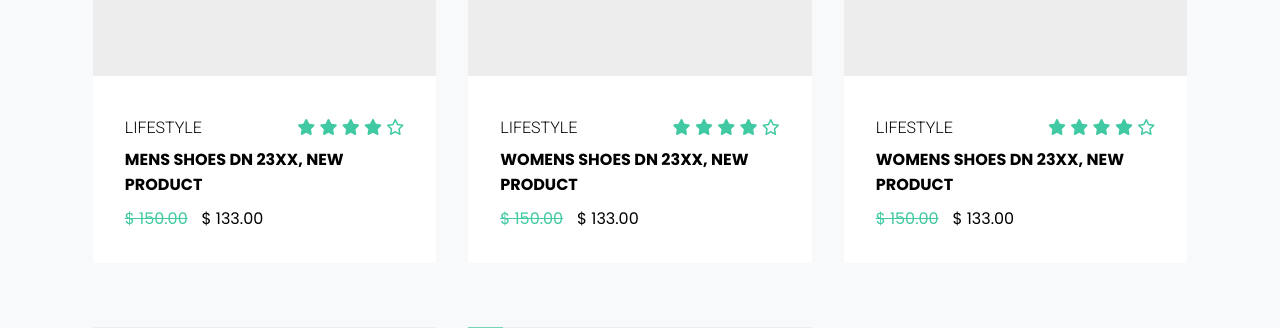
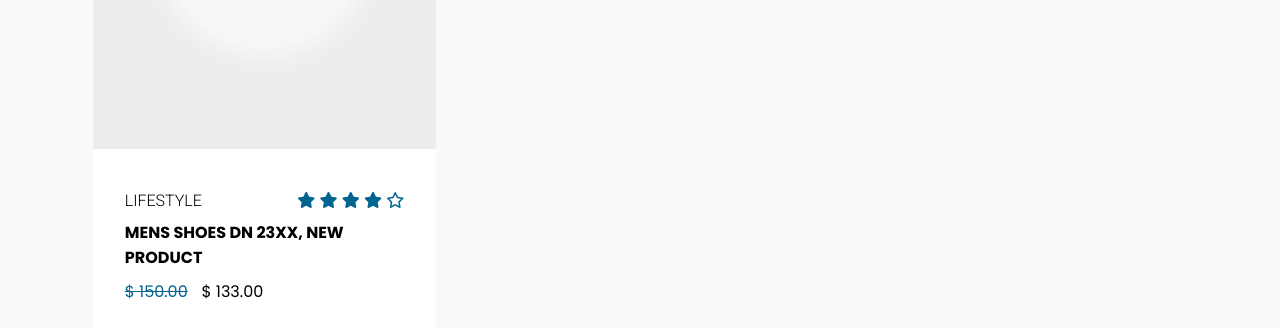
Before and after one commit to Aayush-683/Pizze-Store-Django, a Django app: page /home in a window 1280 px wide. Shown: the part 1167-1495 px from the top of the page. Run offline with Django 4.2, Linux system fonts and the light colour scheme; some libraries are stand-ins or nearby versions.

Commit message:
fixing navbar

```diff
--- a/static/header.css
+++ b/static/header.css
@@ -11,9 +11,9 @@
   background: #fff;
 }
 nav{
-  position: fixed;
-  background: #5225256b;
-  opacity: 50%;
+  /* position: fixed; */
+  background: #006491;
+  /* opacity: 50%; */
   width: 100%;
   padding: 10px 0;
   z-index: 12;
--- a/static/main.css
+++ b/static/main.css
@@ -74,6 +74,7 @@ img{
     padding: 3rem 0.5rem 2rem 0.5rem;
     cursor: pointer;
 }
+
 .product-img{
     background: var(--white-light);
     box-shadow: 0 0 20px 10px var(--white-light);
@@ -106,13 +107,13 @@ img{
     color: white;
 }
 .btn-cart:hover{
-    background: var(--carribean-green);
+    background: #006491;
 }
 .btn-buy{
     background: white;
 }
 .btn-buy:hover{
-    background: var(--carribean-green);
+    background: #006491;
     color: #fff;
 }
 .product-info{
@@ -125,7 +126,7 @@ img{
     align-items: center;
 }
 .rating span{
-    color: var(--carribean-green);
+    color: #006491;
 }
 .product-name{
     color: black;
@@ -142,7 +143,7 @@ img{
 }
 .product-price:first-of-type{
     text-decoration: line-through;
-    color: var(--carribean-green);
+    color: #006491;
 }
 .product-img img{
     transition: transform 0.6s ease;
@@ -151,13 +152,13 @@ img{
     transform: scale(1.1);
 }
 .product:hover .product-img{
-    background: var(--carribean-green);
+    background: #006491;
 }
 .product:hover .product-btns{
     opacity: 1;
 }
 .off-info .sm-title{
-    background: var(--carribean-green);
+    background: #006491;
     color: white;
     display: inline-block;
     padding: 0.5rem;
--- a/templates/home.html
+++ b/templates/home.html
@@ -95,7 +95,7 @@
   </section> -->
   <div class="products">
     <div class="container">
-      <h1 class="lg-title">Special Shoes With Offers</h1>
+      <h1 class="lg-title">Special Pizzas With Offers</h1>
       <p class="text-light">Lorem ipsum dolor sit amet consectetur adipisicing elit. Aspernatur quos sit consectetur,
         ipsa voluptatem vitae necessitatibus dicta veniam, optio, possimus assumenda laudantium. Temporibus, quis cum.
       </p>
@@ -105,7 +105,7 @@
         <div class="product">
           <div class="product-content">
             <div class="product-img">
-              <img src="images/shoe-1.png" alt="product image">
+              <img src="static/california-style.jpeg" alt="product image">
             </div>
             <div class="product-btns">
               <button type="button" class="btn-cart"> add to cart
@@ -242,140 +242,140 @@
         </div>
         <!-- end of single product -->
         <!-- single product -->
-        <div class="product">
-          <div class="product-content">
-            <div class="product-img">
-              <img src="images/shoe-5.png" alt="product image">
-            </div>
-            <div class="product-btns">
-              <button type="button" class="btn-cart"> add to cart
-                <span><i class="fas fa-plus"></i></span>
-              </button>
-              <button type="button" class="btn-buy"> buy now
-                <span><i class="fas fa-shopping-cart"></i></span>
-              </button>
-            </div>
-          </div>
-
-          <div class="product-info">
-            <div class="product-info-top">
-              <h2 class="sm-title">lifestyle</h2>
-              <div class="rating">
-                <span><i class="fas fa-star"></i></span>
-                <span><i class="fas fa-star"></i></span>
-                <span><i class="fas fa-star"></i></span>
-                <span><i class="fas fa-star"></i></span>
-                <span><i class="far fa-star"></i></span>
-              </div>
-            </div>
-            <a href="#" class="product-name">womens shoes DN 23XX, new product</a>
-            <p class="product-price">$ 150.00</p>
-            <p class="product-price">$ 133.00</p>
-          </div>
-        </div>
-        <!-- end of single product -->
-        <!-- single product -->
-        <div class="product">
-          <div class="product-content">
-            <div class="product-img">
-              <img src="images/shoe-6.png" alt="product image">
-            </div>
-            <div class="product-btns">
-              <button type="button" class="btn-cart"> add to cart
-                <span><i class="fas fa-plus"></i></span>
-              </button>
-              <button type="button" class="btn-buy"> buy now
-                <span><i class="fas fa-shopping-cart"></i></span>
-              </button>
-            </div>
-          </div>
-
-          <div class="product-info">
-            <div class="product-info-top">
-              <h2 class="sm-title">lifestyle</h2>
-              <div class="rating">
-                <span><i class="fas fa-star"></i></span>
-                <span><i class="fas fa-star"></i></span>
-                <span><i class="fas fa-star"></i></span>
-                <span><i class="fas fa-star"></i></span>
-                <span><i class="far fa-star"></i></span>
-              </div>
-            </div>
-            <a href="#" class="product-name">womens shoes DN 23XX, new product</a>
-            <p class="product-price">$ 150.00</p>
-            <p class="product-price">$ 133.00</p>
-          </div>
-        </div>
-        <!-- end of single product -->
-        <!-- single product -->
-        <div class="product">
-          <div class="product-content">
-            <div class="product-img">
-              <img src="images/shoe-7.png" alt="product image">
-            </div>
-            <div class="product-btns">
-              <button type="button" class="btn-cart"> add to cart
-                <span><i class="fas fa-plus"></i></span>
-              </button>
-              <button type="button" class="btn-buy"> buy now
-                <span><i class="fas fa-shopping-cart"></i></span>
-              </button>
-            </div>
-          </div>
-
-          <div class="product-info">
-            <div class="product-info-top">
-              <h2 class="sm-title">lifestyle</h2>
-              <div class="rating">
-                <span><i class="fas fa-star"></i></span>
-                <span><i class="fas fa-star"></i></span>
-                <span><i class="fas fa-star"></i></span>
-                <span><i class="fas fa-star"></i></span>
-                <span><i class="far fa-star"></i></span>
-              </div>
-            </div>
-            <a href="#" class="product-name">womens shoes DN 23XX, new product</a>
-            <p class="product-price">$ 150.00</p>
-            <p class="product-price">$ 133.00</p>
-          </div>
-        </div>
-        <!-- end of single product -->
-        <!-- single product -->
-        <div class="product">
-          <div class="product-content">
-            <div class="product-img">
-              <img src="images/shoe-8.png" alt="product image">
-            </div>
-            <div class="product-btns">
-              <button type="button" class="btn-cart"> add to cart
-                <span><i class="fas fa-plus"></i></span>
-              </button>
-              <button type="button" class="btn-buy"> buy now
-                <span><i class="fas fa-shopping-cart"></i></span>
-              </button>
-            </div>
-          </div>
-
-          <div class="product-info">
-            <div class="product-info-top">
-              <h2 class="sm-title">lifestyle</h2>
-              <div class="rating">
-                <span><i class="fas fa-star"></i></span>
-                <span><i class="fas fa-star"></i></span>
-                <span><i class="fas fa-star"></i></span>
-                <span><i class="fas fa-star"></i></span>
-                <span><i class="far fa-star"></i></span>
-              </div>
-            </div>
-            <a href="#" class="product-name">womens shoes DN 23XX, new product</a>
-            <p class="product-price">$ 150.00</p>
-            <p class="product-price">$ 133.00</p>
-          </div>
-
-          <div class="off-info">
-            <h2 class="sm-title">35% off</h2>
-          </div>
-        </div>
+        <!-- <div class="product"> -->
+          <!-- <div class="product-content"> -->
+            <!-- <div class="product-img"> -->
+              <!-- <img src="images/shoe-5.png" alt="product image"> -->
+            <!-- </div> -->
+            <!-- <div class="product-btns"> -->
+              <!-- <button type="button" class="btn-cart"> add to cart -->
+                <!-- <span><i class="fas fa-plus"></i></span> -->
+              <!-- </button> -->
+              <!-- <button type="button" class="btn-buy"> buy now -->
+                <!-- <span><i class="fas fa-shopping-cart"></i></span> -->
+              <!-- </button> -->
+            <!-- </div> -->
+          <!-- </div> -->
+<!--  -->
+          <!-- <div class="product-info"> -->
+            <!-- <div class="product-info-top"> -->
+              <!-- <h2 class="sm-title">lifestyle</h2> -->
+              <!-- <div class="rating"> -->
+                <!-- <span><i class="fas fa-star"></i></span> -->
+                <!-- <span><i class="fas fa-star"></i></span> -->
+                <!-- <span><i class="fas fa-star"></i></span> -->
+                <!-- <span><i class="fas fa-star"></i></span> -->
+                <!-- <span><i class="far fa-star"></i></span> -->
+              <!-- </div> -->
+            <!-- </div> -->
+            <!-- <a href="#" class="product-name">womens shoes DN 23XX, new product</a> -->
+            <!-- <p class="product-price">$ 150.00</p> -->
+            <!-- <p class="product-price">$ 133.00</p> -->
+          <!-- </div> -->
+        <!-- </div> -->
+        <!-- end of single product
+        single product -->
+        <!-- <div class="product"> -->
+          <!-- <div class="product-content"> -->
+            <!-- <div class="product-img"> -->
+              <!-- <img src="images/shoe-6.png" alt="product image"> -->
+            <!-- </div> -->
+            <!-- <div class="product-btns"> -->
+              <!-- <button type="button" class="btn-cart"> add to cart -->
+                <!-- <span><i class="fas fa-plus"></i></span> -->
+              <!-- </button> -->
+              <!-- <button type="button" class="btn-buy"> buy now -->
+                <!-- <span><i class="fas fa-shopping-cart"></i></span> -->
+              <!-- </button> -->
+            <!-- </div> -->
+          <!-- </div> -->
+<!--  -->
+          <!-- <div class="product-info"> -->
+            <!-- <div class="product-info-top"> -->
+              <!-- <h2 class="sm-title">lifestyle</h2> -->
+              <!-- <div class="rating"> -->
+                <!-- <span><i class="fas fa-star"></i></span> -->
+                <!-- <span><i class="fas fa-star"></i></span> -->
+                <!-- <span><i class="fas fa-star"></i></span> -->
+                <!-- <span><i class="fas fa-star"></i></span> -->
+                <!-- <span><i class="far fa-star"></i></span> -->
+              <!-- </div> -->
+            <!-- </div> -->
+            <!-- <a href="#" class="product-name">womens shoes DN 23XX, new product</a> -->
+            <!-- <p class="product-price">$ 150.00</p> -->
+            <!-- <p class="product-price">$ 133.00</p> -->
+          <!-- </div> -->
+        <!-- </div> -->
+        <!-- end of single product
+        single product -->
+        <!-- <div class="product"> -->
+          <!-- <div class="product-content"> -->
+            <!-- <div class="product-img"> -->
+              <!-- <img src="images/shoe-7.png" alt="product image"> -->
+            <!-- </div> -->
+            <!-- <div class="product-btns"> -->
+              <!-- <button type="button" class="btn-cart"> add to cart -->
+                <!-- <span><i class="fas fa-plus"></i></span> -->
+              <!-- </button> -->
+              <!-- <button type="button" class="btn-buy"> buy now -->
+                <!-- <span><i class="fas fa-shopping-cart"></i></span> -->
+              <!-- </button> -->
+            <!-- </div> -->
+          <!-- </div> -->
+<!--  -->
+          <!-- <div class="product-info"> -->
+            <!-- <div class="product-info-top"> -->
+              <!-- <h2 class="sm-title">lifestyle</h2> -->
+              <!-- <div class="rating"> -->
+                <!-- <span><i class="fas fa-star"></i></span> -->
+                <!-- <span><i class="fas fa-star"></i></span> -->
+                <!-- <span><i class="fas fa-star"></i></span> -->
+                <!-- <span><i class="fas fa-star"></i></span> -->
+                <!-- <span><i class="far fa-star"></i></span> -->
+              <!-- </div> -->
+            <!-- </div> -->
+            <!-- <a href="#" class="product-name">womens shoes DN 23XX, new product</a> -->
+            <!-- <p class="product-price">$ 150.00</p> -->
+            <!-- <p class="product-price">$ 133.00</p> -->
+          <!-- </div> -->
+        <!-- </div> -->
+        <!-- end of single product
+        single product -->
+        <!-- <div class="product"> -->
+          <!-- <div class="product-content"> -->
+            <!-- <div class="product-img"> -->
+              <!-- <img src="images/shoe-8.png" alt="product image"> -->
+            <!-- </div> -->
+            <!-- <div class="product-btns"> -->
+              <!-- <button type="button" class="btn-cart"> add to cart -->
+                <!-- <span><i class="fas fa-plus"></i></span> -->
+              <!-- </button> -->
+              <!-- <button type="button" class="btn-buy"> buy now -->
+                <!-- <span><i class="fas fa-shopping-cart"></i></span> -->
+              <!-- </button> -->
+            <!-- </div> -->
+          <!-- </div> -->
+<!--  -->
+          <!-- <div class="product-info"> -->
+            <!-- <div class="product-info-top"> -->
+              <!-- <h2 class="sm-title">lifestyle</h2> -->
+              <!-- <div class="rating"> -->
+                <!-- <span><i class="fas fa-star"></i></span> -->
+                <!-- <span><i class="fas fa-star"></i></span> -->
+                <!-- <span><i class="fas fa-star"></i></span> -->
+                <!-- <span><i class="fas fa-star"></i></span> -->
+                <!-- <span><i class="far fa-star"></i></span> -->
+              <!-- </div> -->
+            <!-- </div> -->
+            <!-- <a href="#" class="product-name">womens shoes DN 23XX, new product</a> -->
+            <!-- <p class="product-price">$ 150.00</p> -->
+            <!-- <p class="product-price">$ 133.00</p> -->
+          <!-- </div> -->
+<!--  -->
+          <!-- <div class="off-info"> -->
+            <!-- <h2 class="sm-title">35% off</h2> -->
+          <!-- </div> -->
+        <!-- </div> -->
         <!-- end of single product -->
       </div>
     </div>
```
Also changed, not shown: static/california-style.jpeg (added), static/dominos_pizza1.jpg (added).
